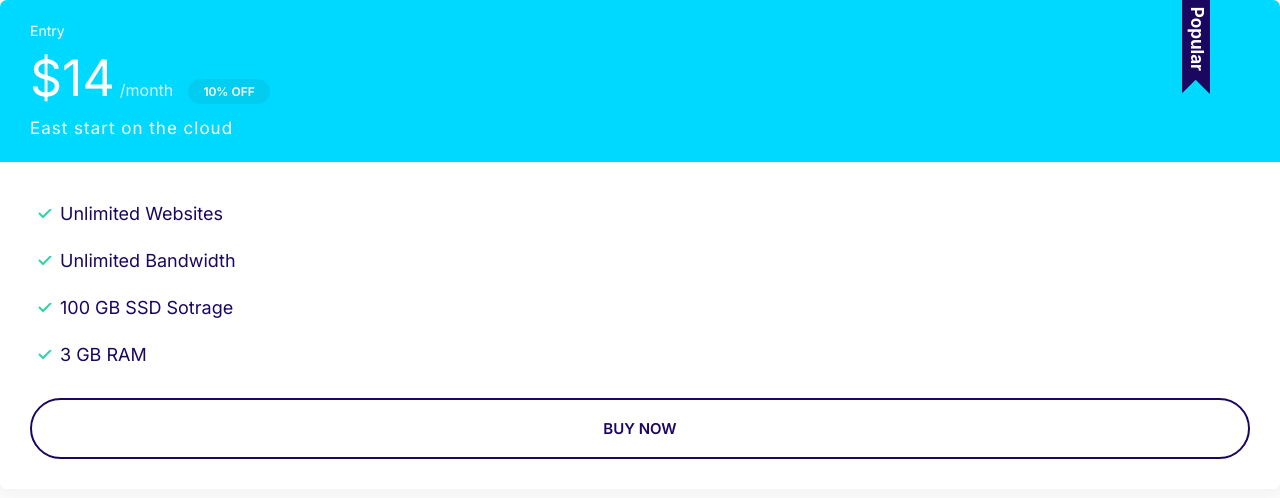
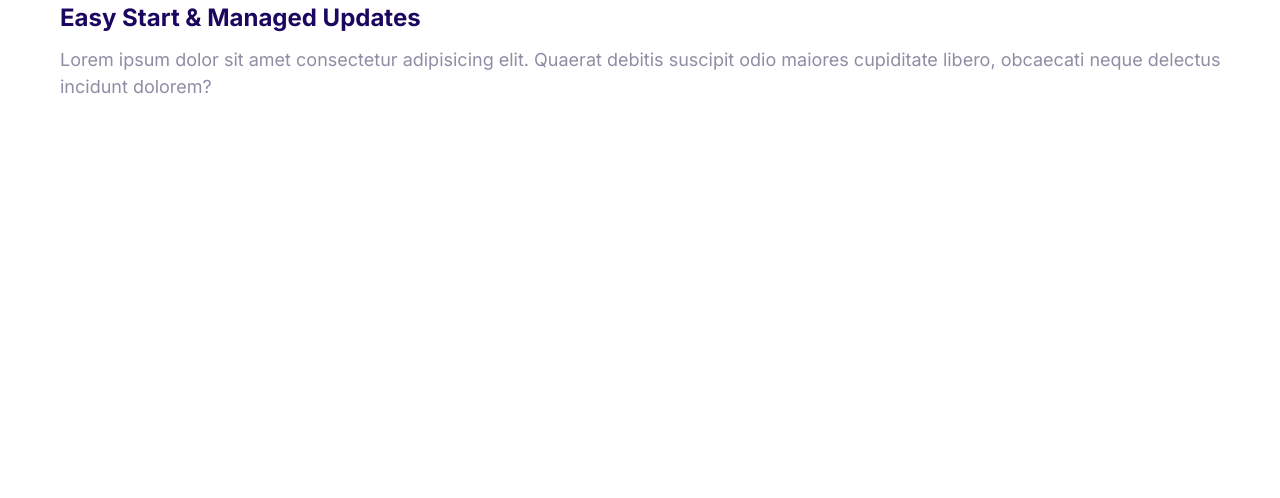
Before and after one commit to sauviksaha/cloud-host, a plain HTML site: page index.html in a window 1280 px wide. Drawn offline with Linux system fonts and the light colour scheme.

Commit message:
Added Media Objects

```diff
--- a/css/style.css
+++ b/css/style.css
@@ -360,3 +360,20 @@ a {
     font-size: 1.7rem;
   }
 }
+
+/* Media */
+.media {
+  display: flex;
+}
+
+.media__title {
+  margin-top: 0;
+}
+
+.media__body {
+  margin: 0 2rem;
+}
+
+.media__image {
+  margin-top: 1rem;
+}
--- a/index.html
+++ b/index.html
@@ -15,24 +15,19 @@
     <link rel="stylesheet" href="css/normalize.css" />
   </head>
   <body>
-    <div class="plan plan--popular">
-      <div class="card card--secondary">
-        <header class="card__header">
-          <h3 class="plan__name">Entry</h3>
-          <span class="plan__price">$14</span>
-          <span class="plan__billing-cycle">/month</span>
-          <span class="badge badge--secondary badge--small">10% OFF</span>
-          <span class="plan__description">East start on the cloud</span>
-        </header>
-        <div class="card__body">
-          <ul class="list list--tick">
-            <li class="list__item">Unlimited Websites</li>
-            <li class="list__item">Unlimited Bandwidth</li>
-            <li class="list__item">100 GB SSD Sotrage</li>
-            <li class="list__item">3 GB RAM</li>
-          </ul>
-          <button class="btn btn--outline btn--block">Buy Now</button>
-        </div>
+    <div class="media">
+      <div class="media__image">
+        <svg class="icon">
+          <use xlink:href="images/sprite.svg#snap"></use>
+        </svg>
+      </div>
+      <div class="media__body">
+        <h3 class="media__title">Easy Start & Managed Updates</h3>
+        <p>
+          Lorem ipsum dolor sit amet consectetur adipisicing elit. Quaerat
+          debitis suscipit odio maiores cupiditate libero, obcaecati neque
+          delectus incidunt dolorem?
+        </p>
       </div>
     </div>
   </body>
```
Also changed, not shown: components/media.html (added, +15 -0 lines).
